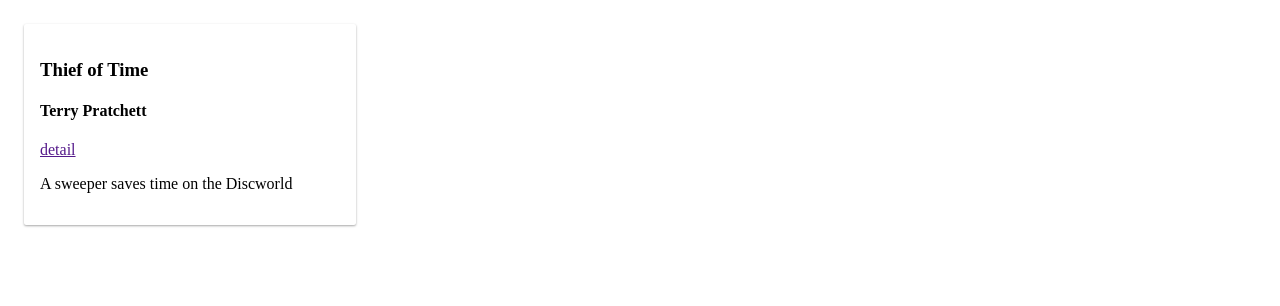
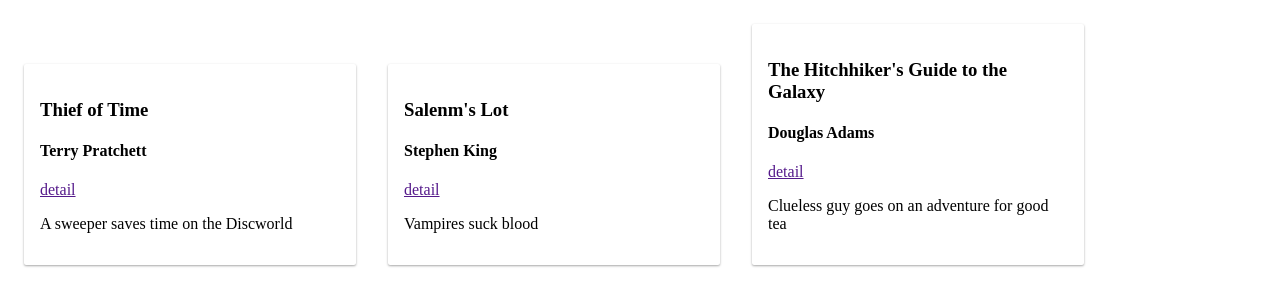
Before and after one commit to madmason/tasks_implementation, an Angular app: page / in a window 1280 px wide. Shown: the top 306 px of the page. Built offline with nearby package versions, Linux system fonts and the light colour scheme.

Commit message:
use ngfor to create book cards

```diff
--- a/src/app/app.component.html
+++ b/src/app/app.component.html
@@ -1,4 +1,4 @@
-<app-book-card
+<app-book-card *ngFor="let book of books"
     (detailClick)="goToBookDetails($event)"
-    [content]="book" >
+    [content]=book >
 </app-book-card>
--- a/src/app/app.component.ts
+++ b/src/app/app.component.ts
@@ -8,11 +8,19 @@
 })
 export class AppComponent {
   title = 'tasks_implementation';
-  book: Book= {
+  books: Book[] = [{
     title: "Thief of Time",
     author: "Terry Pratchett",
     description: "A sweeper saves time on the Discworld"
-  };
+  }, {
+    title: "Salenm's Lot",
+    author: "Stephen King",
+    description: "Vampires suck blood"
+  }, {
+    title: "The Hitchhiker's Guide to the Galaxy",
+    author: "Douglas Adams",
+    description: "Clueless guy goes on an adventure for good tea"
+  }]
   goToBookDetails(book: Book) {
     console.log(book);
   }
```
